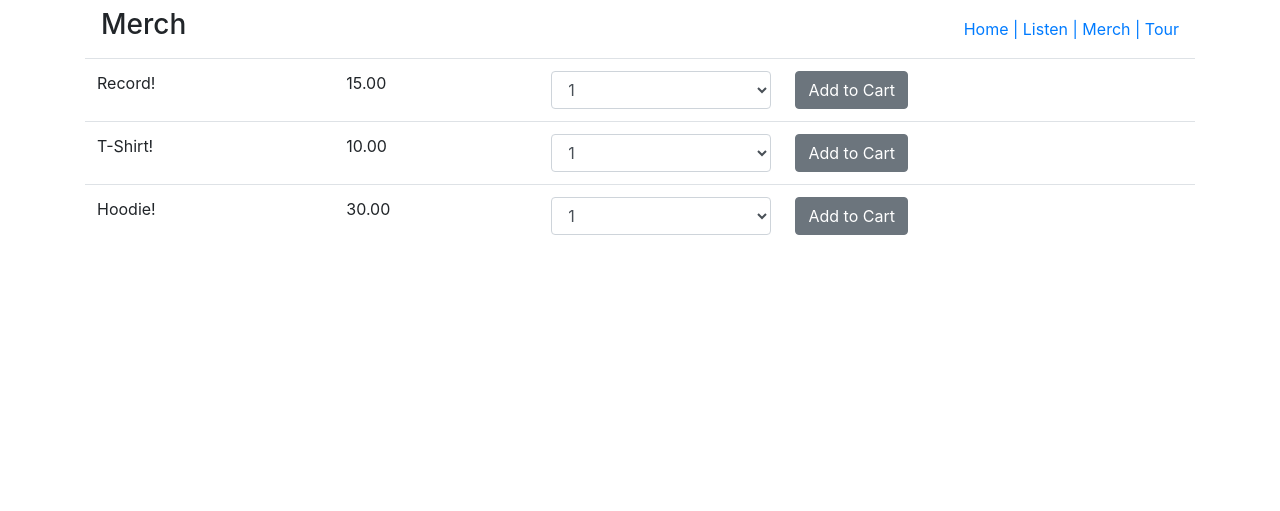
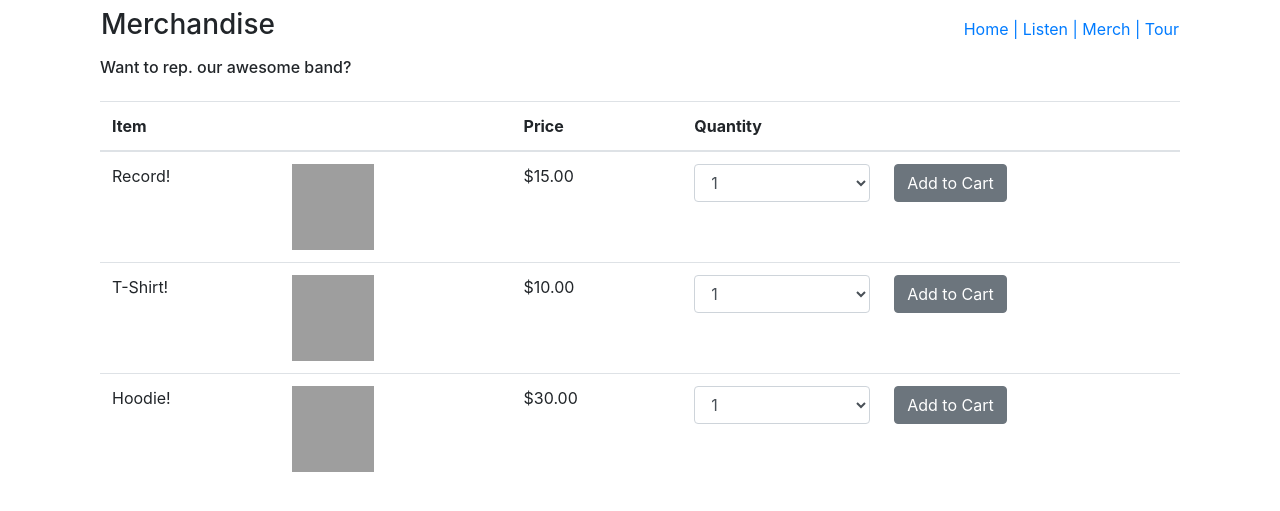
Before and after one commit to January-CodingDojoProject/initial-app, a Django app: page /merch in a window 1280 px wide. Shown: the top 511 px of the page. Run offline with Django 3.2, Linux system fonts and the light colour scheme; some libraries are stand-ins or nearby versions; grey boxes are pictures that could not be loaded.

Commit message:
Working on merch page

```diff
--- a/BandSite/apps/bandsite_app/templates/bandsite_app/index.html
+++ b/BandSite/apps/bandsite_app/templates/bandsite_app/index.html
@@ -24,8 +24,8 @@
           </nav>
         <main role="main">
           <img class="jumbotron" style="padding:0px;width:100%;height:auto;" src="https://brightoncentre.co.uk/media/70792/the-1975-press-shot.jpg?crop=0.045603826922635829,0.21716861904753085,0.094284702630794456,0.3274650738123972&cropmode=percentage&width=1150&height=460&rnd=131877038690000000" alt="">
-          <iframe width="100%" height="166" scrolling="no" frameborder="no" auto_play="True"
-            src="https://w.soundcloud.com/player/?url=https%3A//api.soundcloud.com/tracks/293&amp;auto_play=true&amp;">
+          <iframe width="100%" height="166" scrolling="no" frameborder="no" allow="autoplay"
+            src="https://w.soundcloud.com/player/?url=https%3A//api.soundcloud.com/playlists/684581388&color=%23ff5500&auto_play=true&hide_related=false&show_comments=true&show_user=true&show_reposts=false&show_teaser=true&visual=true">
           </iframe>
         </main>
     </div>
--- a/BandSite/apps/bandsite_app/templates/bandsite_app/listen.html
+++ b/BandSite/apps/bandsite_app/templates/bandsite_app/listen.html
@@ -22,8 +22,9 @@
                   <a href="/tour"> | Tour</a>
               </div>
           </nav>
-        <iframe class="iframe" width="100%" height="600" scrolling="yes" frameborder="no" src="https://w.soundcloud.com/player/?url=http://api.soundcloud.com/tracks/293&amp;auto_play=true&amp;buying=true&amp;liking=true&amp;download=true&amp;sharing=true&amp;show_artwork=true&amp;show_comments=true&amp;show_playcount=true&amp;show_user=true&amp;hide_related=false&amp;visual=true&amp;start_track=0&amp;callback=true"></iframe>
+          <iframe width="100%" height="600" scrolling="no" frameborder="no" allow="autoplay" src="https://w.soundcloud.com/player/?url=https%3A//api.soundcloud.com/playlists/684581388&color=%23ff5500&auto_play=true&hide_related=false&show_comments=true&show_user=true&show_reposts=false&show_teaser=true&visual=true"></iframe>
     </div>
+
 
 
     <!-- Optional JavaScript -->
--- a/BandSite/apps/bandsite_app/templates/bandsite_app/merch.html
+++ b/BandSite/apps/bandsite_app/templates/bandsite_app/merch.html
@@ -14,7 +14,7 @@
     <div class="container">
           <!-- Navigation Bar -->
           <nav class="navbar navbar-default navbar-static-top">
-              <h3>Merch</h3>
+              <h3>Merchandise</h3>
               <div>
                   <a href="/">Home</a>
                   <a href="/listen"> | Listen</a>
@@ -23,52 +23,65 @@
               </div>
           </nav>
 
-        <div>
+        <div class="container">
+        <form action='/checkout' method='POST'>
+                <h6 class="mb-4" id='buy'>Want to rep. our awesome band?</h6>
                 <table class="table table-hover">
                     <thead>
+                    <tr>
+                        <th>Item</th>
+                        <th></th>
+                        <th>Price</th>
+                        <th>Quantity</th>
+                        <th></th>
+                    </tr>
                     </thead>
                     <tbody>
                     <tr>
                         <td>Record!</td>
-                    <td>15.00</td>
+                        <td><img src="https://img.secure.cdn2.wmgecom.com/media/catalog/product/cache/864/image/9df78eab33525d08d6e5fb8d27136e95/t/b/tbk-turnblue_2.png" style="width:82px; height:86px"></td>
+                        <td>$15.00</td>
                         <td>
-                        <select class="form-control" id="sel1">
-                          <option>1</option>
-                          <option>2</option>
-                          <option>3</option>
-                          <option>4</option>
+                            <select name="record" class="form-control" id="sel1">
+                                <option value="1">1</option>
+                                <option value="2">2</option>
+                                <option value="3">3</option>
+                                <option value="4">4</option>
                             </select>
                             </td>
                         <td><button type="button" class="btn btn-secondary">Add to Cart</button></td>
                     </tr>
                     <tr>
                     <td>T-Shirt!</td>
-                    <td>10.00</td>
+                        <td><img src="https://m.media-amazon.com/images/I/A1vAh9jhIlL._CLa%7C2140,2000%7C91Lr6PfFw5L.png%7C0,0,2140,2000+0.0,0.0,2140.0,2000.0.png" style="width:82px; height:86px"></td>
+                        <td>$10.00</td>
                         <td>
-                        <select class="form-control" id="sel1">
-                          <option>1</option>
-                          <option>2</option>
-                          <option>3</option>
-                          <option>4</option>
+                            <select name="tshirt" class="form-control" id="sel1">
+                                <option value="1">1</option>
+                                <option value="2">2</option>
+                                <option value="3">3</option>
+                                <option value="4">4</option>
                             </select>
                             </td>
                         <td><button type="button" class="btn btn-secondary">Add to Cart</button></td>
                     </tr>
                     <tr>
                         <td>Hoodie!</td>
-                    <td>30.00</td>
+                        <td><img src="https://img.secure.cdn2.wmgecom.com/media/catalog/product/cache/864/image/600x/9df78eab33525d08d6e5fb8d27136e95/b/l/black-keys-text-hoodie.png" style="width:82px; height:86px"></td>
+                        <td>$30.00</td>
                         <td>
-                      <select class="form-control" id="sel1">
-                        <option>1</option>
-                        <option>2</option>
-                        <option>3</option>
-                        <option>4</option>
+                            <select name="hoodie" class="form-control" id="sel1">
+                            <option value="1">1</option>
+                            <option value="2">2</option>
+                            <option value="3">3</option>
+                            <option value="4">4</option>
                             </select>
                         </td>
                         <td><button type="button" class="btn btn-secondary">Add to Cart</button></td>
                     </tr>
                     </tbody>
                 </table>
+            </form>
         </div>
         <form action="your-server-side-code" method="POST">
             <script
```
Lines whose indentation alone changed are shown as unchanged.
